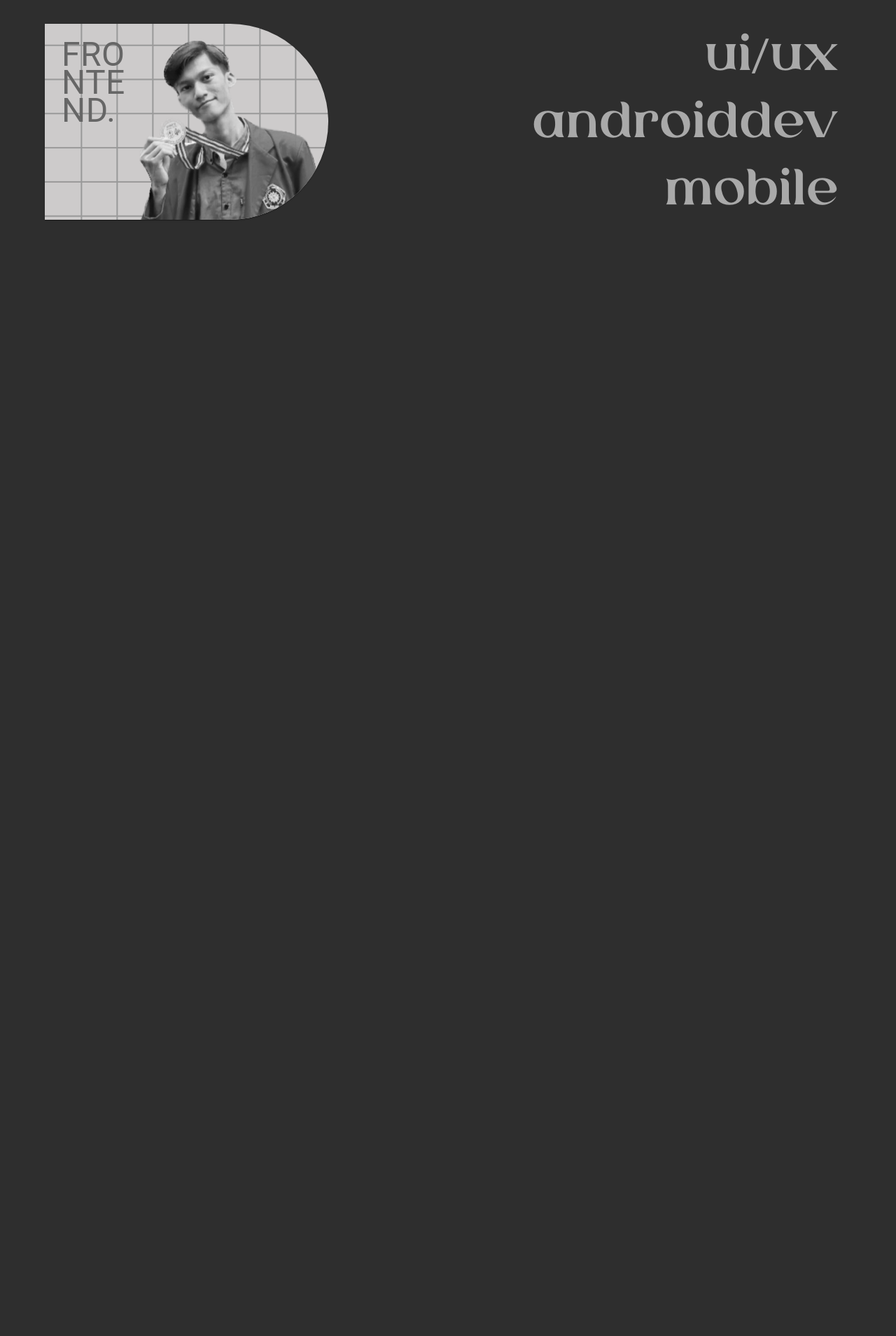
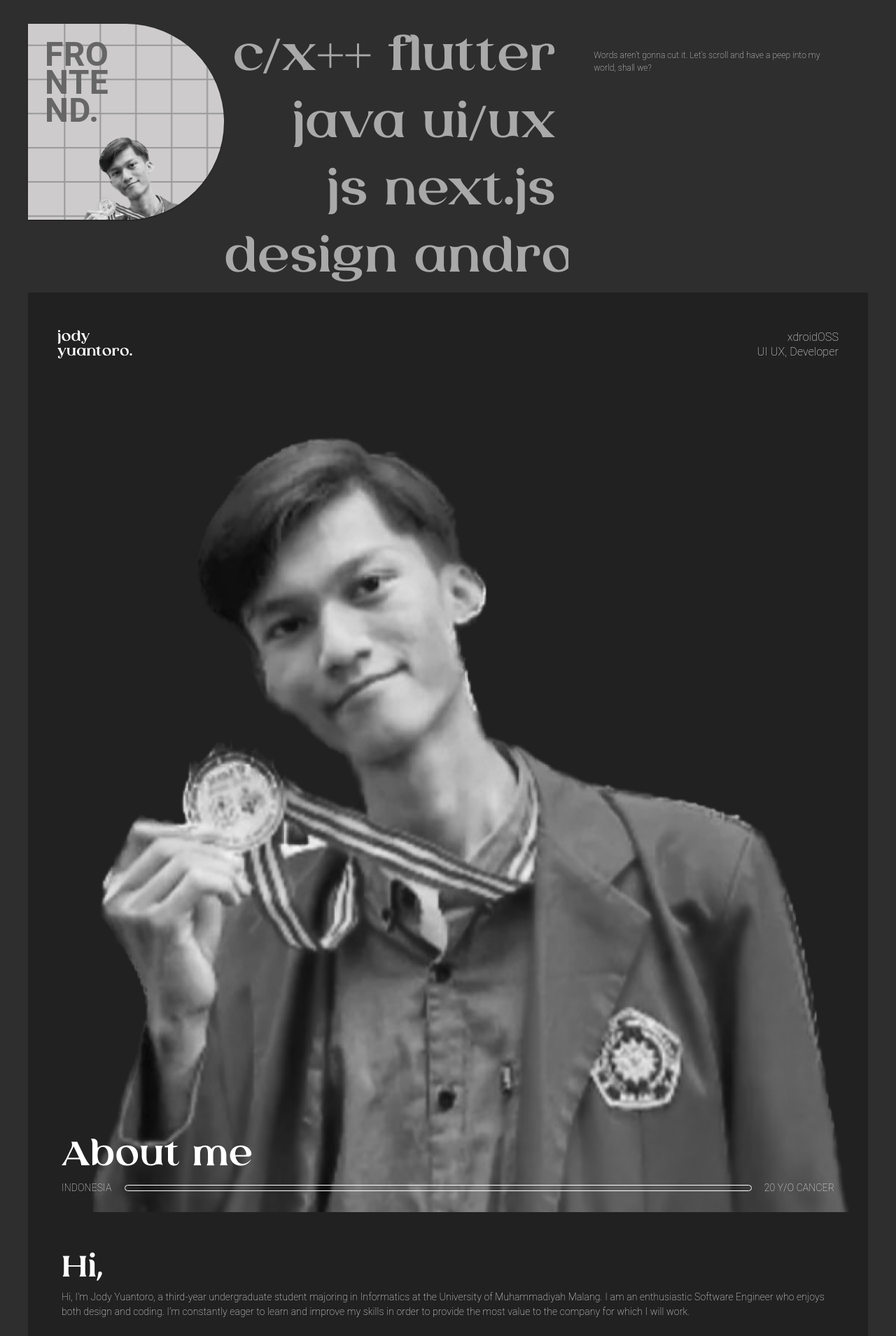
Before and after one commit to xyzuan/xyzuanFtReact, a Next.js app: page / in a window 1280 px wide. Shown: the part 86-1995 px from the top of the page at 70% size. Before the commit the page ends 800 px from the top, so only its background shows below. Built offline with nearby package versions, Linux system fonts and the light colour scheme.

Commit message:
main: Create About Page

```diff
--- /dev/null
+++ b/src/app/components/Header.tsx
@@ -0,0 +1,39 @@
+import React from "react";
+import { AppBar, Box, Container, IconButton, Toolbar } from "@mui/material";
+import Image from "next/image";
+
+function Header() {
+  return (
+    <AppBar
+      position="sticky"
+      sx={{
+        background: "#2e2e2e",
+        color: "#fff",
+        boxShadow: "none",
+        height: "120px",
+      }}
+    >
+      <Toolbar
+        sx={{
+          padding: "24px",
+        }}
+      >
+        <Container
+          sx={{
+            display: "flex",
+            height: 1,
+            flexDirection: "row",
+          }}
+        >
+          <Image width="58" height="58" src="/assets/xyzuan.svg" alt="" />
+          <Box sx={{ flexGrow: 1 }} />
+          <IconButton>
+            <Image width="52" height="52" src="/assets/NavBurger.svg" alt="" />
+          </IconButton>
+        </Container>
+      </Toolbar>
+    </AppBar>
+  );
+}
+
+export default Header;
--- a/src/app/page.tsx
+++ b/src/app/page.tsx
@@ -1,68 +1,14 @@
-import {
-  AppBar,
-  Box,
-  Card,
-  Container,
-  Grid,
-  IconButton,
-  Toolbar,
-  Typography,
-} from "@mui/material";
-import HeroTitle from "./sections/Hero/HeroTitle";
-import HeroPic from "./sections/Hero/HeroPic";
-import Image from "next/image";
+import { Container } from "@mui/material";
+import Header from "./components/Header";
+import HeroSection from "./sections/Hero/HeroSection";
+import AboutSection from "./sections/About/AboutSection";
 
 export default function Home() {
   return (
     <>
-      <AppBar
-        position="static"
-        sx={{
-          background: "transparent",
-          color: "#fff",
-          boxShadow: "none",
-          height: "120px",
-        }}
-      >
-        <Toolbar
-          sx={{
-            padding: "24px",
-          }}
-        >
-          <Container
-            sx={{
-              display: "flex",
-              height: 1,
-              flexDirection: "row",
-            }}
-          >
-            <Image width="58" height="58" src="/assets/xyzuan.svg" alt="" />
-            <Box sx={{ flexGrow: 1 }} />
-            <IconButton>
-              <Image
-                width="52"
-                height="52"
-                src="/assets/NavBurger.svg"
-                alt=""
-              />
-            </IconButton>
-          </Container>
-        </Toolbar>
-      </AppBar>
-      <Container
-        sx={{
-          height: 1,
-          display: "flex",
-          flexDirection: "column",
-          "@media (min-width: 1024px)": {
-            flexDirection: "row",
-          },
-        }}
-      >
-        <HeroPic />
-        <Box sx={{ flexGrow: 1 }} />
-        <HeroTitle />
-      </Container>
+      <Header />
+      <HeroSection />
+      <AboutSection />
     </>
   );
 }
--- /dev/null
+++ b/src/app/sections/About/AboutSection.tsx
@@ -0,0 +1,19 @@
+import React from "react";
+import AboutHeader from "./components/AboutHeader";
+import { Container } from "@mui/material";
+import AboutDesc from "./components/AboutDesc";
+
+function AboutSection() {
+  return (
+    <Container
+      sx={{
+        backgroundColor: "#212121",
+      }}
+    >
+      <AboutHeader />
+      <AboutDesc />
+    </Container>
+  );
+}
+
+export default AboutSection;
--- /dev/null
+++ b/src/app/sections/About/components/AboutDesc.tsx
@@ -0,0 +1,36 @@
+import { Grid, Typography } from "@mui/material";
+import React from "react";
+
+function AboutDesc() {
+  return (
+    <Grid
+      sx={{
+        padding: "24px",
+      }}
+    >
+      <Typography
+        sx={{
+          fontFamily: "Laviossa",
+          fontSize: "42px",
+          paddingTop: "24px",
+        }}
+      >
+        Hi,
+      </Typography>
+      <Typography
+        sx={{
+          fontSize: "14px",
+          fontWeight: "100",
+        }}
+      >
+        Hi, I'm Jody Yuantoro, a third-year undergraduate student majoring in
+        Informatics at the University of Muhammadiyah Malang. I am an
+        enthusiastic Software Engineer who enjoys both design and coding. I'm
+        constantly eager to learn and improve my skills in order to provide the
+        most value to the company for which I will work.
+      </Typography>
+    </Grid>
+  );
+}
+
+export default AboutDesc;
--- /dev/null
+++ b/src/app/sections/About/components/AboutHeader.tsx
@@ -0,0 +1,101 @@
+import { Box, Grid, Typography } from "@mui/material";
+import Image from "next/image";
+import React from "react";
+
+function AboutHeader() {
+  return (
+    <>
+      <Grid
+        container
+        direction="row"
+        sx={{
+          padding: "18px",
+          paddingTop: "53px",
+        }}
+      >
+        <Typography
+          sx={{
+            fontFamily: "Laviossa",
+            fontSize: "19px",
+            lineHeight: "21px",
+          }}
+        >
+          jody
+          <br />
+          yuantoro.
+        </Typography>
+        <Box sx={{ flexGrow: 1 }} />
+        <Typography
+          sx={{
+            fontWeight: "100",
+            lineHeight: "21px",
+            textAlign: "right",
+          }}
+        >
+          xdroidOSS
+          <br />
+          UI UX, Developer
+        </Typography>
+      </Grid>
+      <Box position="relative">
+        <Image
+          src="/assets/HeroMe.png"
+          alt="Me"
+          width="100"
+          height="100"
+          style={{
+            width: "100%",
+            height: "100%",
+            objectFit: "cover",
+          }}
+        />
+        <Box
+          sx={{
+            position: "absolute",
+            width: "100%",
+            bottom: 0,
+            padding: "24px",
+          }}
+        >
+          <Typography
+            sx={{
+              fontFamily: "Laviossa",
+              fontSize: "48px",
+            }}
+          >
+            About me
+          </Typography>
+          <Grid container direction="row">
+            <Typography
+              sx={{
+                fontWeight: "100",
+                fontSize: "14px",
+              }}
+            >
+              INDONESIA
+            </Typography>
+            <Box
+              sx={{
+                flexGrow: 1,
+                border: "1px solid white",
+                borderRadius: "99px",
+                marginX: "18px",
+                marginY: "6px",
+              }}
+            />
+            <Typography
+              sx={{
+                fontWeight: "100",
+                fontSize: "14px",
+              }}
+            >
+              20 Y/O CANCER
+            </Typography>
+          </Grid>
+        </Box>
+      </Box>
+    </>
+  );
+}
+
+export default AboutHeader;
--- /dev/null
+++ b/src/app/sections/Hero/HeroSection.tsx
@@ -0,0 +1,26 @@
+import React from "react";
+import HeroPic from "./components/HeroPic";
+import HeroTitle from "./components/HeroTitle";
+import { Box, Container } from "@mui/material";
+
+function HeroSection() {
+  return (
+    <Container
+      disableGutters
+      sx={{
+        display: "flex",
+        flex: 1,
+        flexDirection: "column",
+        "@media (min-width: 1024px)": {
+          flexDirection: "row",
+        },
+      }}
+    >
+      <HeroPic />
+      <Box sx={{ flexGrow: 1 }} />
+      <HeroTitle />
+    </Container>
+  );
+}
+
+export default HeroSection;
--- a/src/app/sections/Hero/HeroTitle.tsx
+++ /dev/null
@@ -1,26 +0,0 @@
-import { Grid, Typography } from "@mui/material";
-
-const HeroTitle = ({}) => {
-  return (
-    <Grid
-      sx={{
-        color: "#A9A9A9",
-        textAlign: "right",
-        paddingRight: "18px",
-        overflow: "hidden",
-      }}
-    >
-      <Typography sx={{ fontSize: "64px", fontFamily: "Laviossa" }}>
-        ui/ux
-      </Typography>
-      <Typography sx={{ fontSize: "64px", fontFamily: "Laviossa" }}>
-        androiddev
-      </Typography>
-      <Typography sx={{ fontSize: "64px", fontFamily: "Laviossa" }}>
-        mobile
-      </Typography>
-    </Grid>
-  );
-};
-
-export default HeroTitle;
--- a/src/app/sections/Hero/HeroPic.tsx
+++ b/src/app/sections/Hero/components/HeroPic.tsx
@@ -7,7 +7,7 @@ const HeroPic = ({}) => {
       sx={{
         borderRadius: "0 999px 999px 0px",
         maxHeight: "280px",
-        minHeight: "280px",
+        minHeight: "auto",
         overflow: "hidden",
         backgroundColor: "#CDCBCB",
         backgroundImage: `url("/assets/HeroCardBG.png")`,
@@ -18,6 +18,7 @@ const HeroPic = ({}) => {
           sx={{
             float: "left",
             fontSize: "48px",
+            fontWeight: "bold",
             lineHeight: "2.5rem",
             color: "#666666",
             paddingTop: "24px",
@@ -31,7 +32,7 @@ const HeroPic = ({}) => {
           ND.
         </Typography>
         <Image
-          width="290"
+          width="220"
           height="0"
           src="/assets/HeroMe.png"
           alt=""
--- /dev/null
+++ b/src/app/sections/Hero/components/HeroTitle.tsx
@@ -0,0 +1,66 @@
+import { Grid, Typography } from "@mui/material";
+
+const HeroTitle = ({}) => {
+  return (
+    <>
+      <Grid
+        sx={{
+          color: "#A9A9A9",
+          textAlign: "right",
+          paddingRight: "18px",
+          overflow: "hidden",
+        }}
+      >
+        <Typography
+          sx={{
+            fontSize: "64px",
+            fontFamily: "Laviossa",
+            whiteSpace: "nowrap",
+          }}
+        >
+          c/x++ flutter
+        </Typography>
+        <Typography
+          sx={{
+            fontSize: "64px",
+            fontFamily: "Laviossa",
+            whiteSpace: "nowrap",
+          }}
+        >
+          java ui/ux
+        </Typography>
+        <Typography
+          sx={{
+            fontSize: "64px",
+            fontFamily: "Laviossa",
+            whiteSpace: "nowrap",
+          }}
+        >
+          js next.js
+        </Typography>
+        <Typography
+          sx={{
+            fontSize: "64px",
+            fontFamily: "Laviossa",
+            whiteSpace: "nowrap",
+          }}
+        >
+          design android
+        </Typography>
+      </Grid>
+      <Typography
+        sx={{
+          padding: "36px",
+          paddingRight: "50px",
+          fontSize: "12px",
+          fontWeight: "100",
+        }}
+      >
+        Words aren’t gonna cut it. Let’s scroll and have a peep into my world,
+        shall we?
+      </Typography>
+    </>
+  );
+};
+
+export default HeroTitle;
```
Also changed, not shown: public/assets/Circle.svg (added), 1 other file (tests, documents, lock files or other folders).
